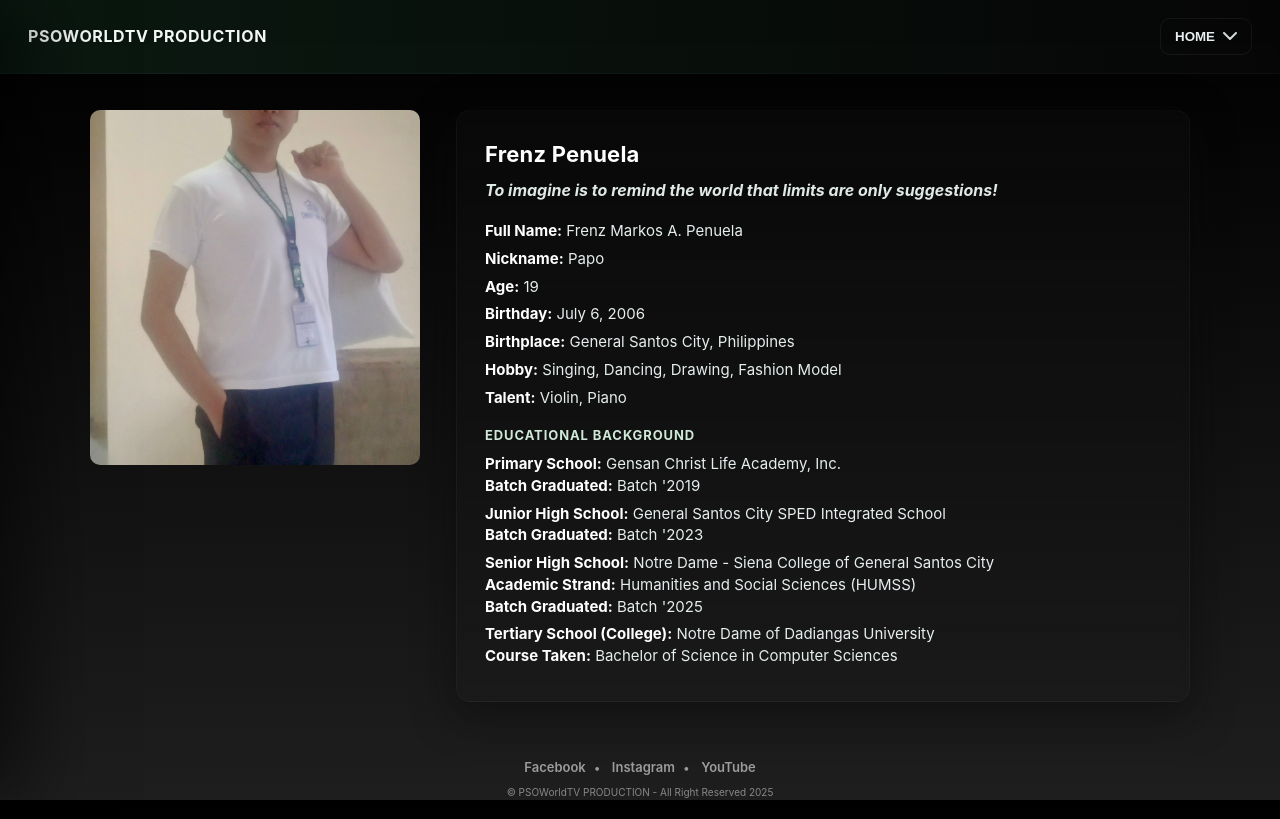
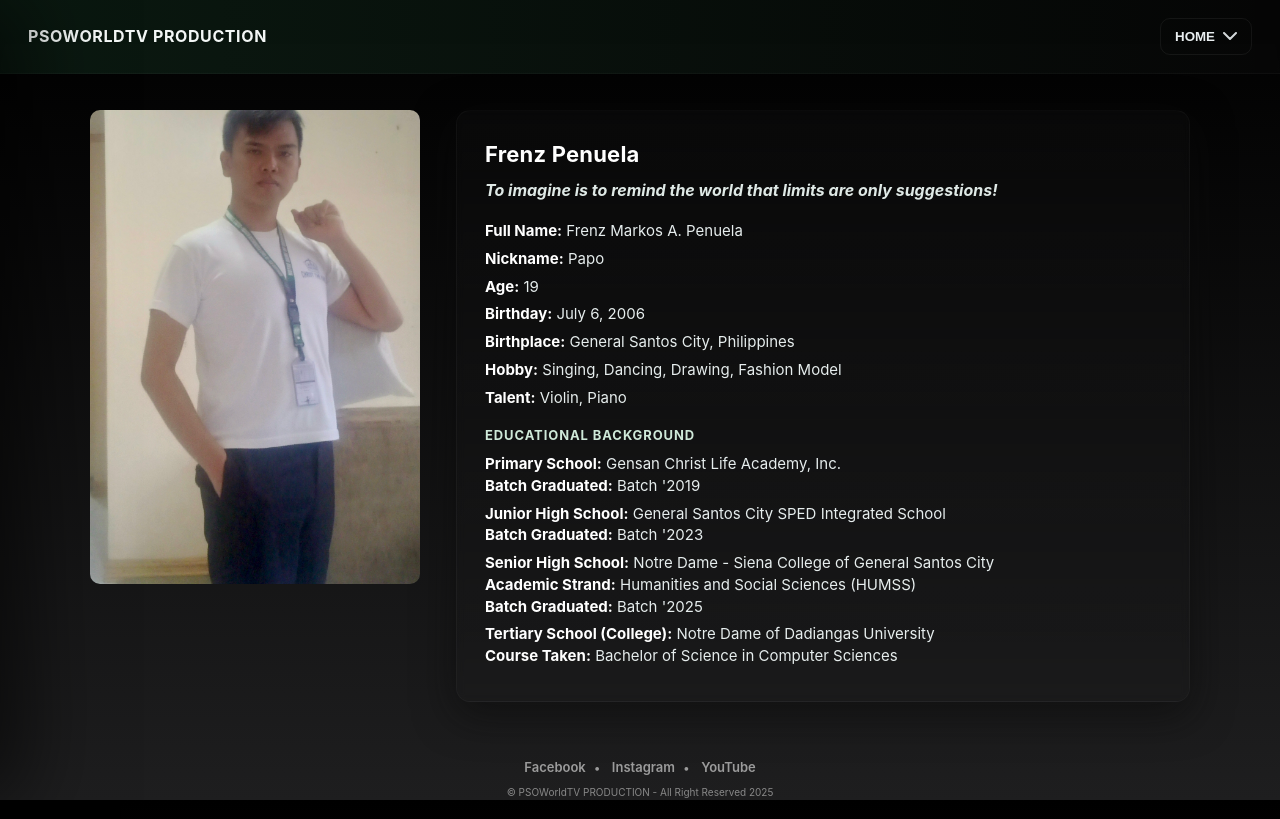
Before and after one commit to PSOWorldTV/PSOWorldTV.github.io, a plain HTML site: page index.html in a window 1280 px wide. Drawn offline with Linux system fonts and the light colour scheme.

Commit message:
Update index.html

```diff
--- a/index.html
+++ b/index.html
@@ -234,7 +234,7 @@
 
     <img src="https://raw.githubusercontent.com/PSOWorldTV/PSOWorldTV.github.io/main/Frenz_PNG.png"
      alt="Frenz Markos A. Penuela"
-     style="width:30%; height:60%; object-fit:cover; border-radius:10px;">
+     style="width:30%; height:80%; object-fit:cover; border-radius:10px;">
 
 
     <article class="bio" id="bioSection" tabindex="0" aria-labelledby="profileTitle">
```
